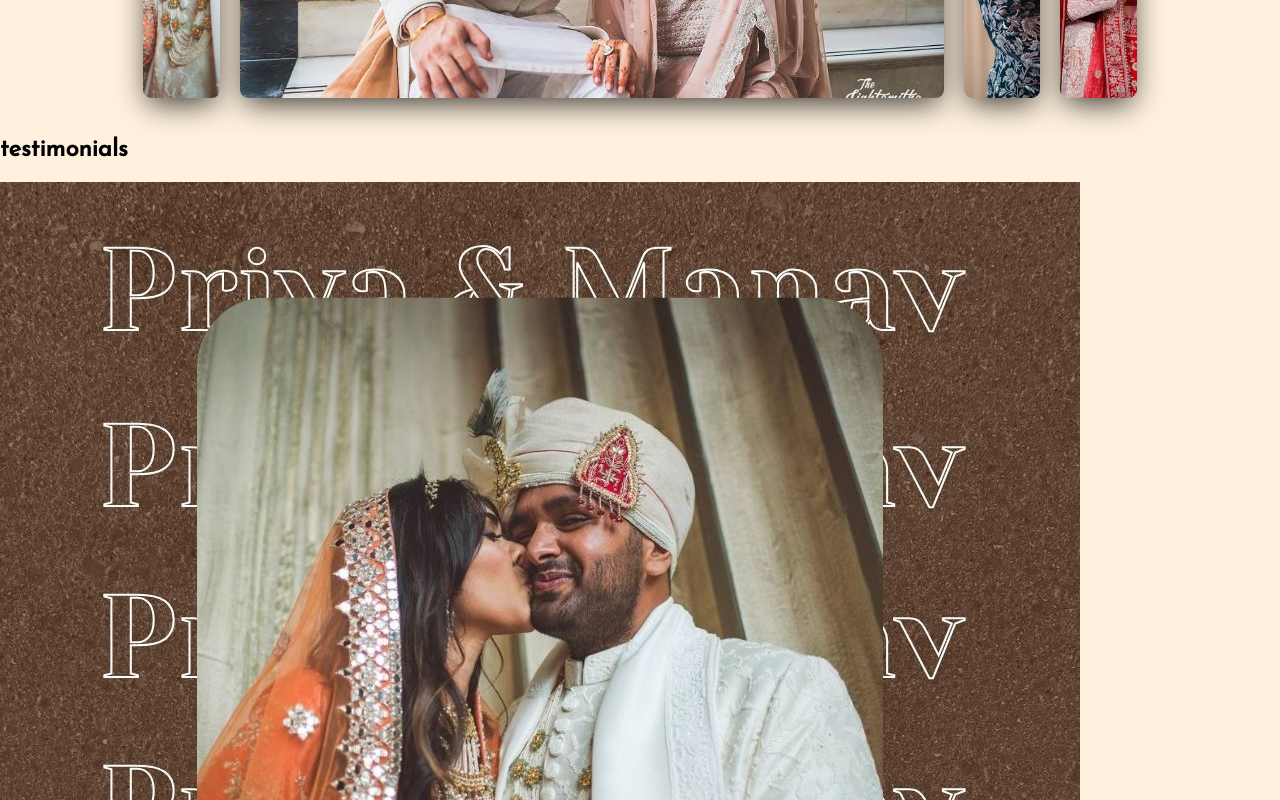
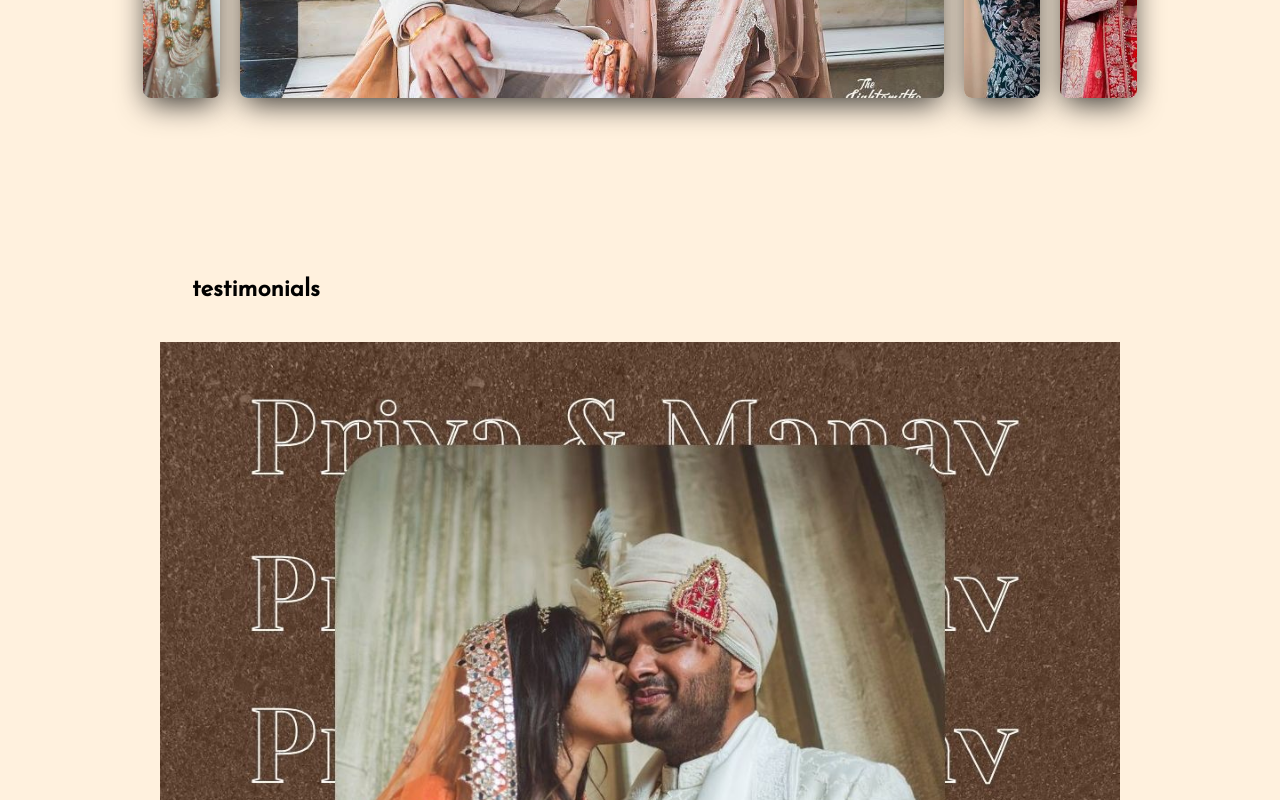
Before and after one commit to northindiecoder/weddingbells, a plain HTML site: page index.html in a window 1280 px wide. Shown: the part 2320-3120 px from the top of the page. Drawn offline with Linux system fonts and the light colour scheme.

Commit message:
Update styles.css

```diff
--- a/styles.css
+++ b/styles.css
@@ -271,3 +271,48 @@ input:checked + label {
     width: 70vw;
   }
 }
+
+.testimonials{
+  margin-top: 160px;
+}
+.full-container1 {
+  border-color: black;
+
+  max-width: 75vw;
+  margin: 0 auto;
+  padding: 20px;
+}
+
+
+
+.small-container1 {
+  position: relative; /* Ensure relative positioning for absolute centering */
+
+  background-image: url(VIOLET\ GRAIN.jpg);
+  background-size: cover; /* Ensure the image covers the entire background */
+  background-position: center; /* Background color for the container */
+  margin-bottom: 20px; /* Adjust margin as needed */
+  text-align: center; /* Center text horizontally */
+}
+
+
+
+.small-container1 img {
+  display: block; /* Display the image as a block element */
+  margin: 0 auto; /* Center the image horizontally */
+  max-width: 100%; /* Ensure image doesn't exceed container width */
+}
+
+.main-text-container-2{
+  margin-left: 15vw;
+}
+
+/* Additional styles for responsiveness */
+@media only screen and (max-width: 600px) {
+  .main-container {
+    padding: 10px;
+  }
+  .main-text-container-2{
+    margin-left: 7vw;
+  }
+}
```
